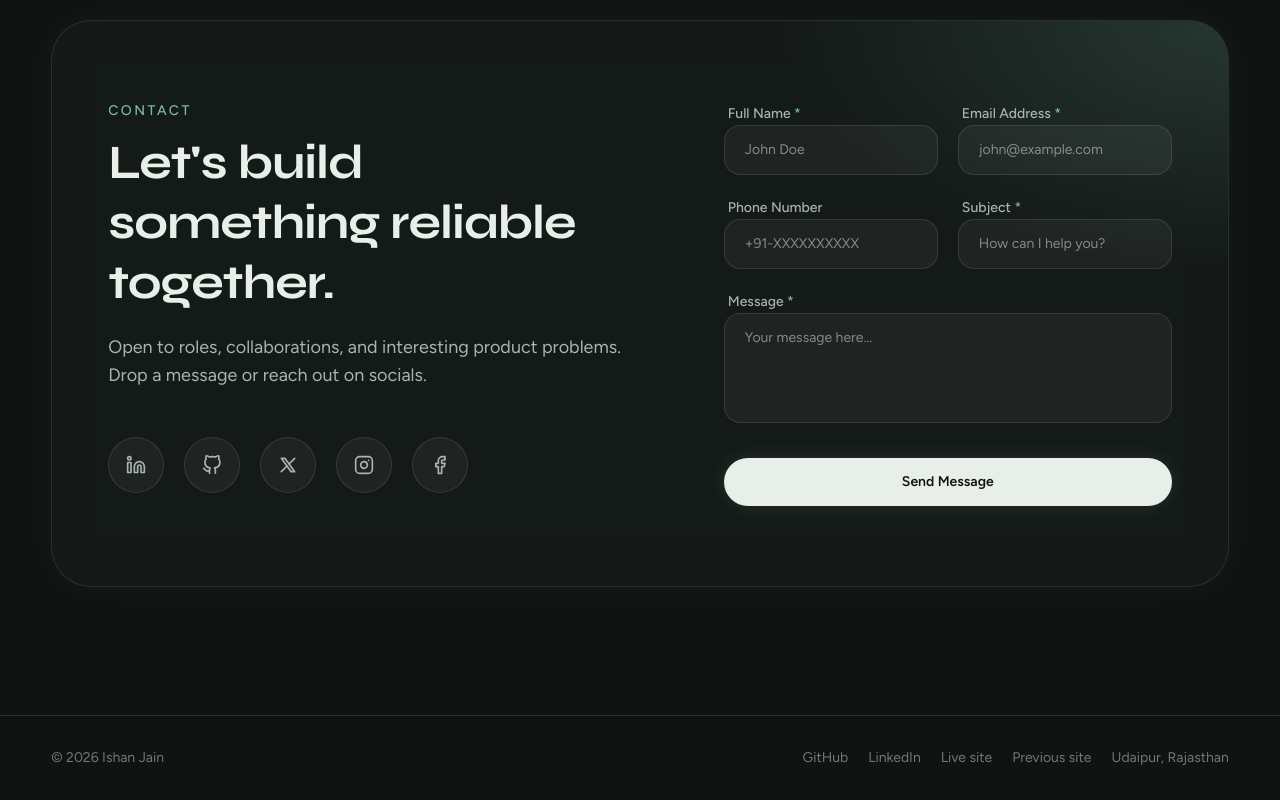
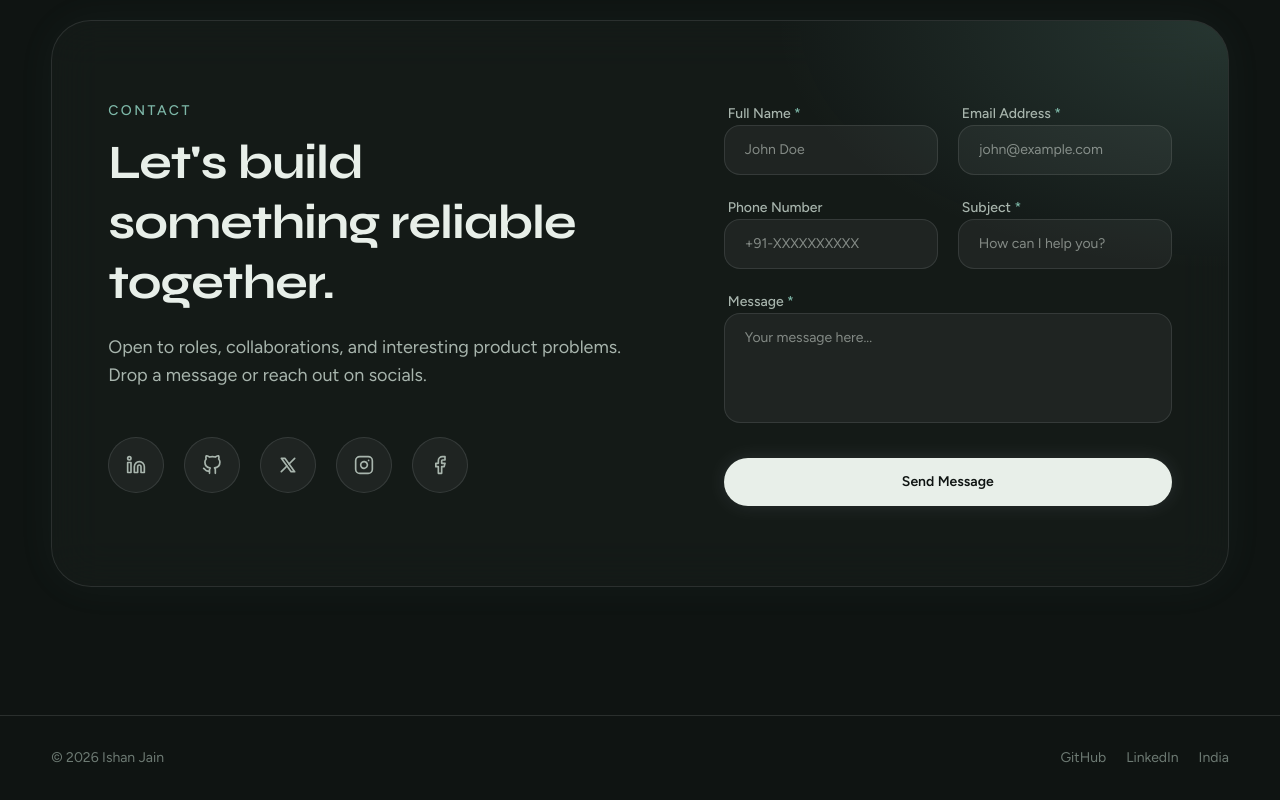
Before and after one commit to ishanjainkl-sys/ishanjain1408, a React (Vite) app: page / in a window 1280 px wide. Shown: the part 10172-10972 px from the top of the page. Built offline with nearby package versions, Linux system fonts and the light colour scheme.

Commit message:
feat: add portfolio content data and footer component

```diff
--- a/src/components/Footer.tsx
+++ b/src/components/Footer.tsx
@@ -26,22 +26,6 @@ export function Footer() {
           >
             LinkedIn
           </a>
-          <a
-            href={profile.links.website}
-            target="_blank"
-            rel="noreferrer"
-            className="transition-colors hover:text-sage"
-          >
-            Live site
-          </a>
-          <a
-            href={profile.links.archive}
-            target="_blank"
-            rel="noreferrer"
-            className="transition-colors hover:text-sage"
-          >
-            Previous site
-          </a>
           <span>{profile.location}</span>
         </div>
       </div>
--- a/src/data/content.ts
+++ b/src/data/content.ts
@@ -16,7 +16,7 @@ export type Project = {
 export const profile = {
   name: 'Ishan Jain',
   title: 'Software Engineer',
-  location: 'Udaipur, Rajasthan',
+  location: 'India',
   email: 'ishanjain1408@gmail.com',
   phone: '+91 7728919575',
   headline: 'Building reliable product experiences across web, desktop, and AI.',
```
